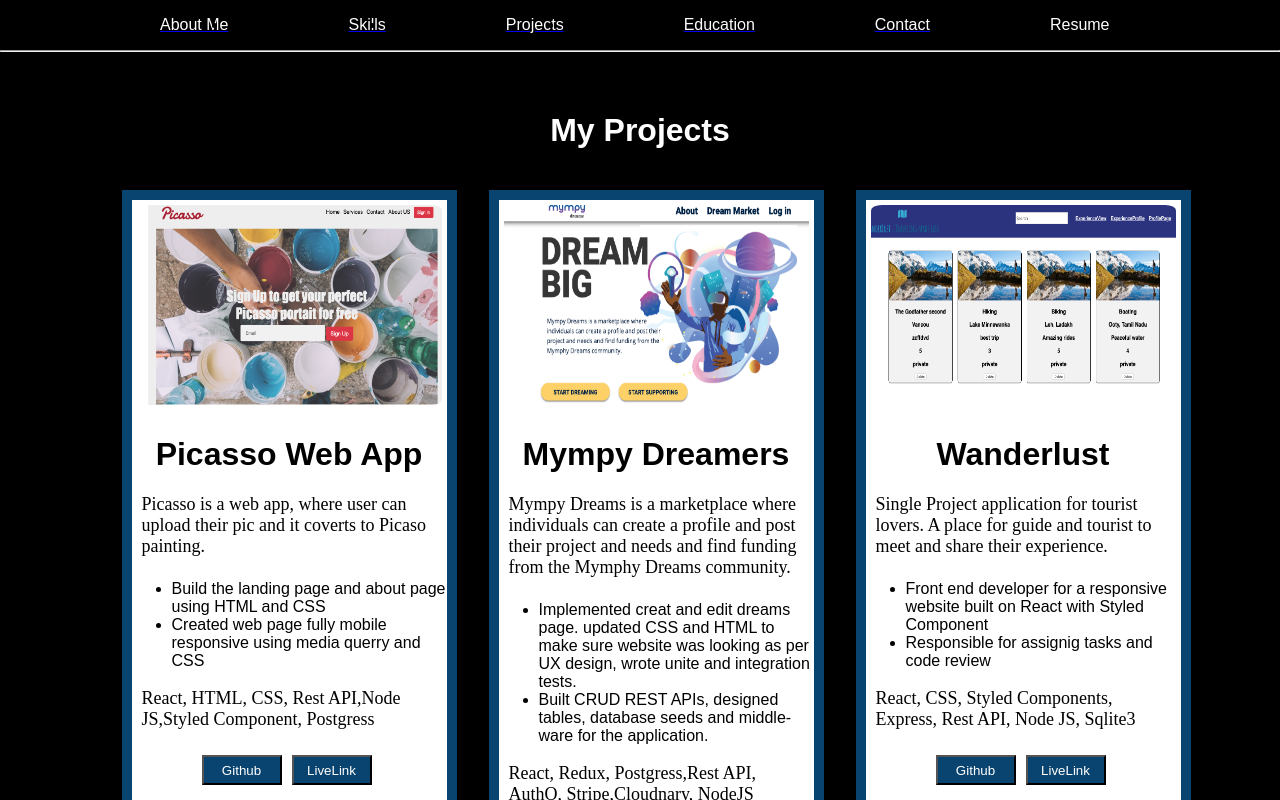
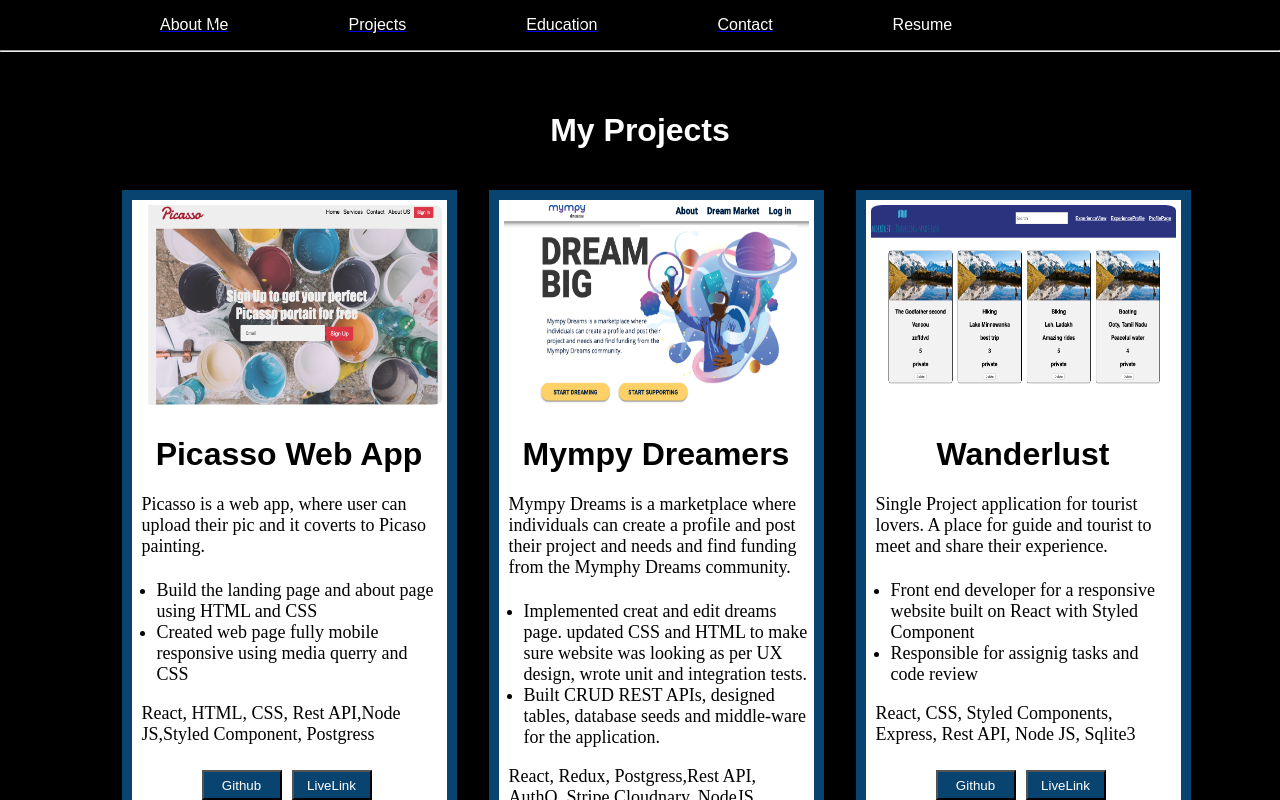
Before and after one commit to Manjukcthapa/Portfolio, a React (Create React App) app: page /Project in a window 1280 px wide. Shown: the top 800 px of the page. Built offline with nearby package versions, Linux system fonts and the light colour scheme.

Commit message:
changed the style of responsibility

```diff
--- a/src/App.js
+++ b/src/App.js
@@ -3,12 +3,8 @@ import { BrowserRouter as Router, Switch, Route, Link } from 'react-router-dom';
 import Home from './Component/Homepage';
 import Project from './Component/Projectlist'
 import Education from './Component/Education'
-import Contact from './Component/Contact '
+import Contact from './Component/Contact'
 import "./App.css";
-
-
-
-import Skills from './Component/Skills';
 
 class App extends Component {
   render() {
@@ -18,17 +14,15 @@ class App extends Component {
           <nav className="nav">
           <ul>
             <li><Link to={'/'} className="nav-link"><span>About Me</span></Link></li>
-            <li><Link to={'/skills'} className="nav-link"><span>Skills</span></Link></li>
             <li><Link to={'/Project'} className="nav-link"><span>Projects</span></Link></li>
             <li><Link to={'/Education'} className="nav-link"><span>Education</span></Link></li>
             <li><Link to={'/Contact'} className="nav-link"><span>Contact</span></Link></li>
-            <a  className = "resume" href="https://drive.google.com/file/d/1-dqzYzTuIvOxbYGs6MTKispjH9J7t4eu/view">Resume</a>
+            <a className="resume">Resume</a>
           </ul>
           </nav>
           <hr />
           <Switch>
               <Route exact path='/' component={Home} />
-              <Route path='/skills' component={Skills} />
               <Route path='/Project' component={Project}/>
               <Route path='/Education' component={Education}/>
               <Route path='/Contact' component={Contact}/>
--- a/src/Component/Projectlist.js
+++ b/src/Component/Projectlist.js
@@ -19,7 +19,7 @@ class ProjectList extends Component {
                     {post.contain}
                   </p>
                   <p>
-                    <ul>
+                    <ul className="items">
                     { post.responsibility.map(item => {
                       return <li>{item}</li>
                     })}
--- a/src/Component/data/data.js
+++ b/src/Component/data/data.js
@@ -27,7 +27,7 @@ import image3 from '../../images/nci.png';
         "githublink":"https://github.com/mympy-dreamers/Frontend",
         "livelink":"https://mympydreamers.netlify.com/",
         "responsibility": [
-            "Implemented creat and edit dreams page. updated CSS and HTML to make sure website was looking as per UX design, wrote unite and integration tests.",
+            "Implemented creat and edit dreams page. updated CSS and HTML to make sure website was looking as per UX design, wrote unit and integration tests.",
             "Built CRUD REST APIs, designed tables, database seeds and middle-ware for the application."
         ]
     },
--- a/src/Component/project.css
+++ b/src/Component/project.css
@@ -55,6 +55,13 @@
     padding-left: 10px;
 }
 
+.items{
+  font-size: 18px;
+  font-family: "Times New Roman", Times, serif;
+  padding-right: 5px;
+  padding-left: 25px;
+}
+
 .project-button{
   display: flex;
   flex-direction: row;
```
